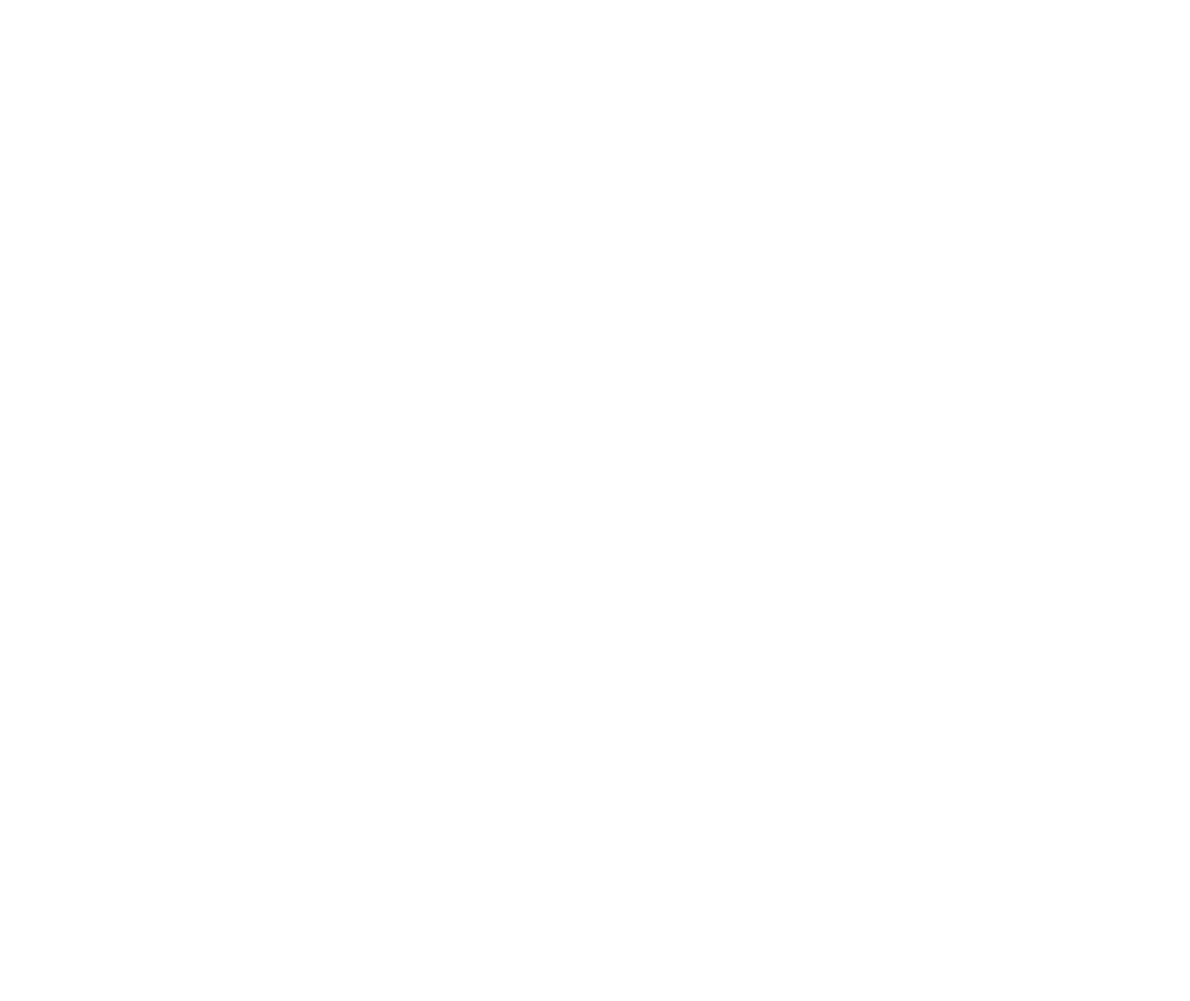
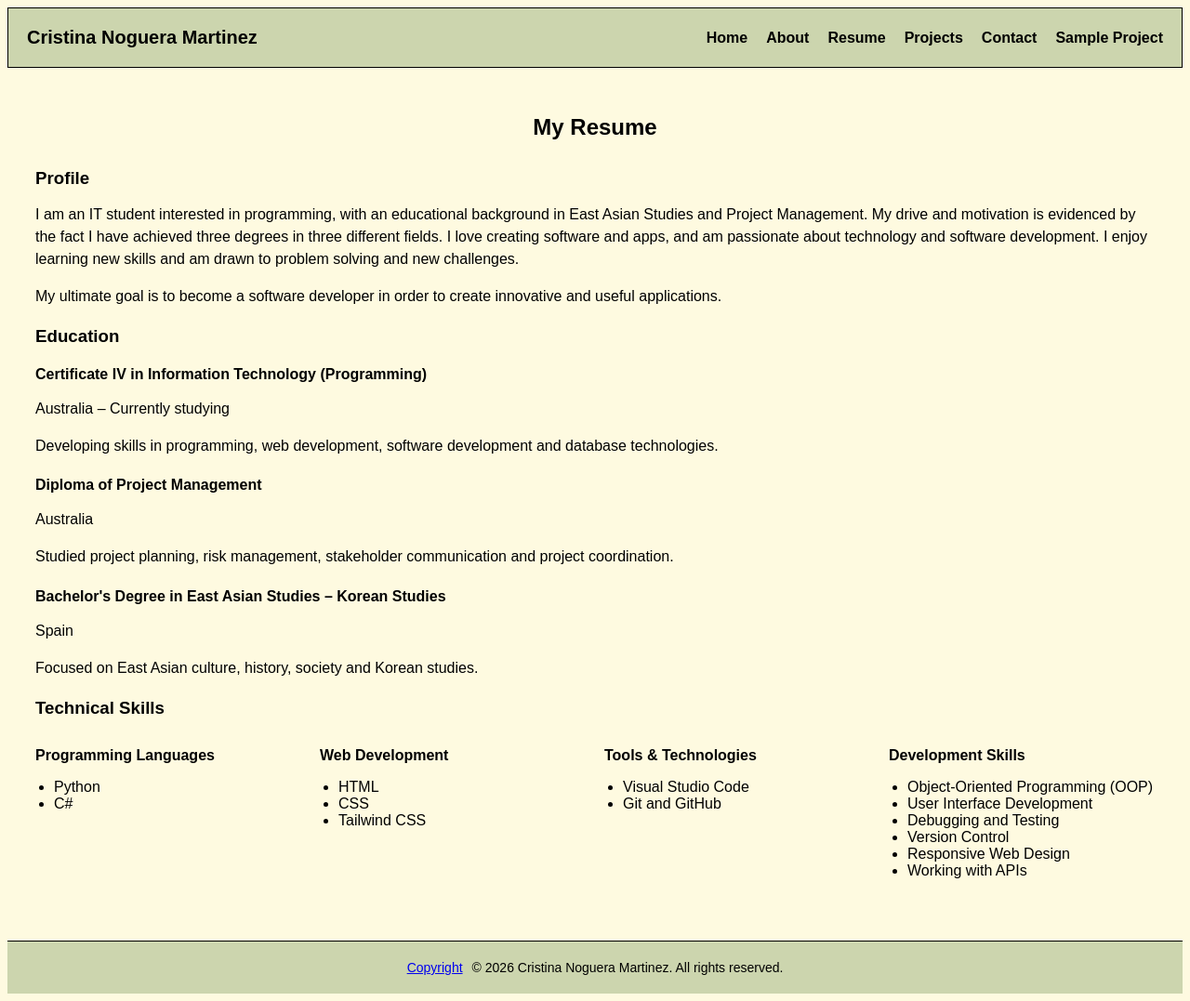
Before and after one commit to OhPandora/C4Prog-WT-Final-Project, a plain HTML site: page resume.html in a window 1280 px wide. Shown: the whole page at 93% size. Before the commit the page ends 800 px from the top, so only its background shows below. Drawn offline with Linux system fonts and the light colour scheme.

Commit message:
feat(resume): create resume page

```diff
--- a/assets/css/style.css
+++ b/assets/css/style.css
@@ -226,3 +226,64 @@ nav a:hover {
     }
 
 }
+
+/* Resume Page */
+.resume-container {
+    padding: 30px;
+}
+
+.resume-container > h2 {
+    text-align: center;
+    margin-bottom: 30px;
+}
+
+.resume-section {
+    margin-bottom: 20px;
+}
+
+.resume-section h3 {
+    margin-bottom: 10px;
+}
+
+.resume-section p {
+    line-height: 1.5;
+}
+
+.education-item {
+    margin-bottom: 15px;
+}
+
+.education-item h4 {
+    margin-bottom: 5px;
+}
+
+.skills-container {
+    display: grid;
+    grid-template-columns: repeat(4, 1fr);
+    gap: 20px;
+}
+
+.skill-category h4 {
+    margin-bottom: 5px;
+}
+
+.skill-category ul {
+    padding-left: 20px;
+}
+
+/* Resume Page - Responsive */
+@media (max-width: 768px) {
+    .skills-container {
+        grid-template-columns: repeat(2, 1fr);
+    }
+}
+
+@media (max-width: 480px) {
+    .skills-container {
+        grid-template-columns: 1fr;
+    }
+
+    .resume-container {
+        padding: 20px;
+    }
+}
--- a/resume.html
+++ b/resume.html
@@ -0,0 +1,132 @@
+
+<!DOCTYPE html>
+<html lang="en">
+<head>
+    <meta charset="UTF-8">
+    <meta name="viewport" content="width=device-width, initial-scale=1.0">
+    <title>Resume | Cristina Noguera Martinez</title>
+    <link rel="stylesheet" href="assets/css/style.css">
+</head>
+<body>
+
+    <header>
+        <nav class="header-container">
+            <h1>Cristina Noguera Martinez</h1>
+            <ul>
+                <li><a href="index.html">Home</a></li>
+                <li><a href="about.html">About</a></li>
+                <li><a href="resume.html">Resume</a></li>
+                <li><a href="projects.html">Projects</a></li>
+                <li><a href="contact.html">Contact</a></li>
+                <li><a href="sample-projects/mywork.html">Sample Project</a></li>
+            </ul>
+        </nav>
+    </header>
+
+    <main class="resume-container">
+        <h2>My Resume</h2>
+
+       <section class="resume-section">
+            <h3>Profile</h3>
+
+            <p>
+                I am an IT student interested in programming, with an educational
+                background in East Asian Studies and Project Management. My drive
+                and motivation is evidenced by the fact I have achieved three
+                degrees in three different fields. I love creating software and
+                apps, and am passionate about technology and software development.
+                I enjoy learning new skills and am drawn to problem solving and
+                new challenges.
+            </p>
+
+            <p>
+                My ultimate goal is to become a software developer in order to
+                create innovative and useful applications.
+            </p>
+        </section>
+
+        <section class="resume-section">
+            <h3>Education</h3>
+
+            <div class="education-item">
+                <h4>Certificate IV in Information Technology (Programming)</h4>
+                <p>Australia – Currently studying</p>
+                <p>
+                    Developing skills in programming, web development, software
+                    development and database technologies.
+                </p>
+            </div>
+
+            <div class="education-item">
+                <h4>Diploma of Project Management</h4>
+                <p>Australia</p>
+                <p>
+                    Studied project planning, risk management, stakeholder
+                    communication and project coordination.
+                </p>
+            </div>
+
+            <div class="education-item">
+                <h4>Bachelor's Degree in East Asian Studies – Korean Studies</h4>
+                <p>Spain</p>
+                <p>
+                    Focused on East Asian culture, history, society and Korean studies.
+                </p>
+            </div>
+        </section>
+
+        <section class="resume-section">
+            <h3>Technical Skills</h3>
+
+            <div class="skills-container">
+
+                <div class="skill-category">
+                    <h4>Programming Languages</h4>
+                    <ul>
+                        <li>Python</li>
+                        <li>C#</li>
+                    </ul>
+                </div>
+
+                <div class="skill-category">
+                    <h4>Web Development</h4>
+                    <ul>
+                        <li>HTML</li>
+                        <li>CSS</li>
+                        <li>Tailwind CSS</li>
+                    </ul>
+                </div>
+
+                <div class="skill-category">
+                    <h4>Tools & Technologies</h4>
+                    <ul>
+                        <li>Visual Studio Code</li>
+                        <li>Git and GitHub</li>
+                    </ul>
+                </div>
+
+                <div class="skill-category">
+                    <h4>Development Skills</h4>
+                    <ul>
+                        <li>Object-Oriented Programming (OOP)</li>
+                        <li>User Interface Development</li>
+                        <li>Debugging and Testing</li>
+                        <li>Version Control</li>
+                        <li>Responsive Web Design</li>
+                        <li>Working with APIs</li>
+                    </ul>
+                </div>
+
+            </div>
+        </section>
+    </main>
+
+    <footer>
+        <p>
+            <a href="copyright.html">Copyright</a>
+            &copy; 2026 Cristina Noguera Martinez. All rights reserved.
+        </p>
+    </footer>
+
+</body>
+</html>
```
